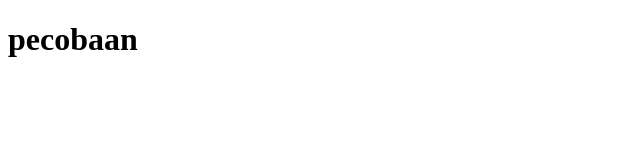
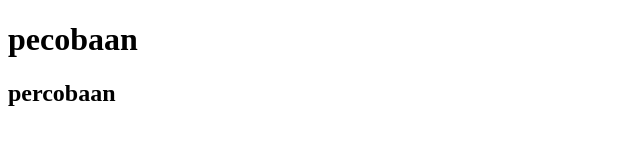
Before and after one commit to ammarstar/percobaan, a plain HTML site: page index.html in a window 1280 px wide. Shown: the whole page, without its empty margins (0-640 px from the left). Drawn offline with Linux system fonts and the light colour scheme.

Commit message:
penambahan h2

```diff
--- a/index.html
+++ b/index.html
@@ -6,5 +6,6 @@
   </head>
   <body>
     <h1>pecobaan</h1>
+    <h2>percobaan</h2>
   </body>
 </html>
```
